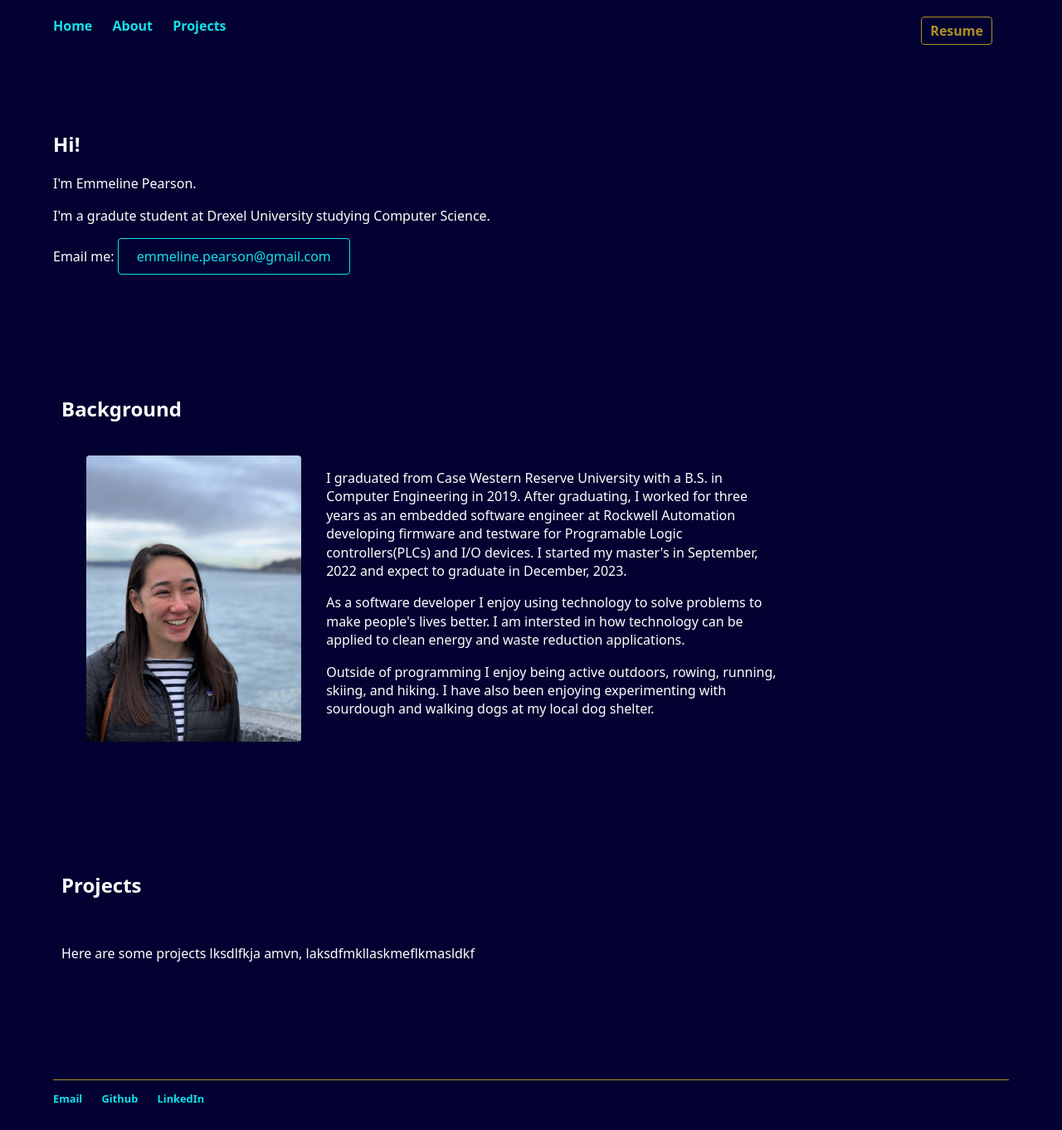
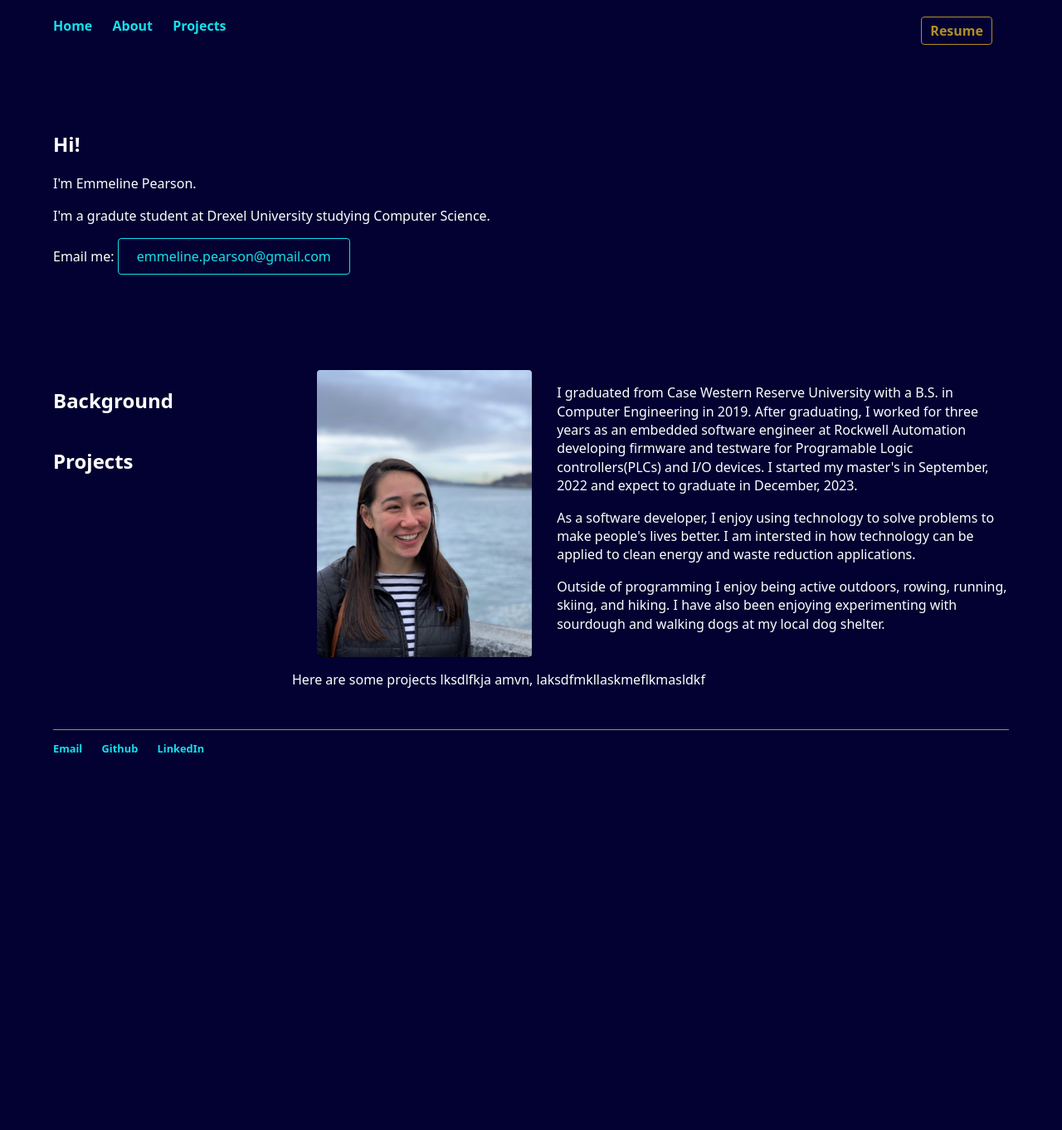
Before and after one commit to emmeline2/emmeline2.github.io, a Jekyll site: the page built from index.html, in a window 1280 px wide. Shown: the whole page at 83% size. Built offline with Jekyll 4.4.1, drawn with Linux system fonts in a browser that asks for light colours; after the commit the page ends 940 px from its top, so only the background shows below that.

Commit message:
two cols

```diff
--- a/css/main.css
+++ b/css/main.css
@@ -99,30 +99,37 @@ footer {
     border: 1px solid #14e0eb;
 }
 
-.background{
+.backgroundSection{
     margin-top: 10%;
     margin-bottom: 10%;
 }
 
-.column {
-    float: left;
-    padding: 10px;
-  }
 
-  .left {
-    width: 25%;
-  }
+.leftCol {
+width: 25%;
+float: left;
+}
 
-  .right {
-    width: 75%;
-  }
+.rightCol {
+width: 75%;
+float: right;
+}
 
-  /* Clear floats after the columns */
-  .row:after {
-    content: "";
-    display: table;
-    clear: both;
-  }
+@media only screen and (max-width: 800px) {
+
+    .leftCol {
+         width: 100%;
+         padding-bottom: 10px;
+         float: none;
+     }
+
+     .rightCol {
+         width: 100%;
+         padding-bottom: 10px;
+         float: none;
+     }
+
+ }
 
 .section{
     margin-top: 10%;
--- a/index.html
+++ b/index.html
@@ -12,12 +12,12 @@ title: Emmeline Pearson
     </div>
 </div>
 
-<div class="background">
+<div class="backgroundSection">
 	<div class="row">
-		<div class="column left">
+		<div class="leftCol">
 		  <h2>Background</h2>
 		</div>
-		<div class="column right">
+		<div class="rightCol">
 			<img src="emmeline.JPG" alt="Emmeline in front of water" class="portrait">
 			<p>
 				I graduated from Case Western Reserve University with a B.S. in Computer Engineering in 2019. After graduating, I worked for three years
@@ -25,7 +25,7 @@ title: Emmeline Pearson
 				controllers(PLCs) and I/O devices. I started my master's in September, 2022 and expect to graduate in December, 2023.
 			</p>
 			<p>
-				As a software developer I enjoy using technology to solve problems to make people's lives better. I am intersted in how technology
+				As a software developer, I enjoy using technology to solve problems to make people's lives better. I am intersted in how technology
 				can be applied to clean energy and waste reduction applications.
 			</p>
 			<p>
@@ -39,10 +39,10 @@ title: Emmeline Pearson
 
 <div class="section">
 	<div class="row">
-		<div class="column left">
+		<div class="leftCol">
 			<h2>Projects</h2>
 		</div>
-		<div class="column right">
+		<div class="rightCol">
 			<p>Here are some projects
 				lksdlfkja
 				amvn,
```
